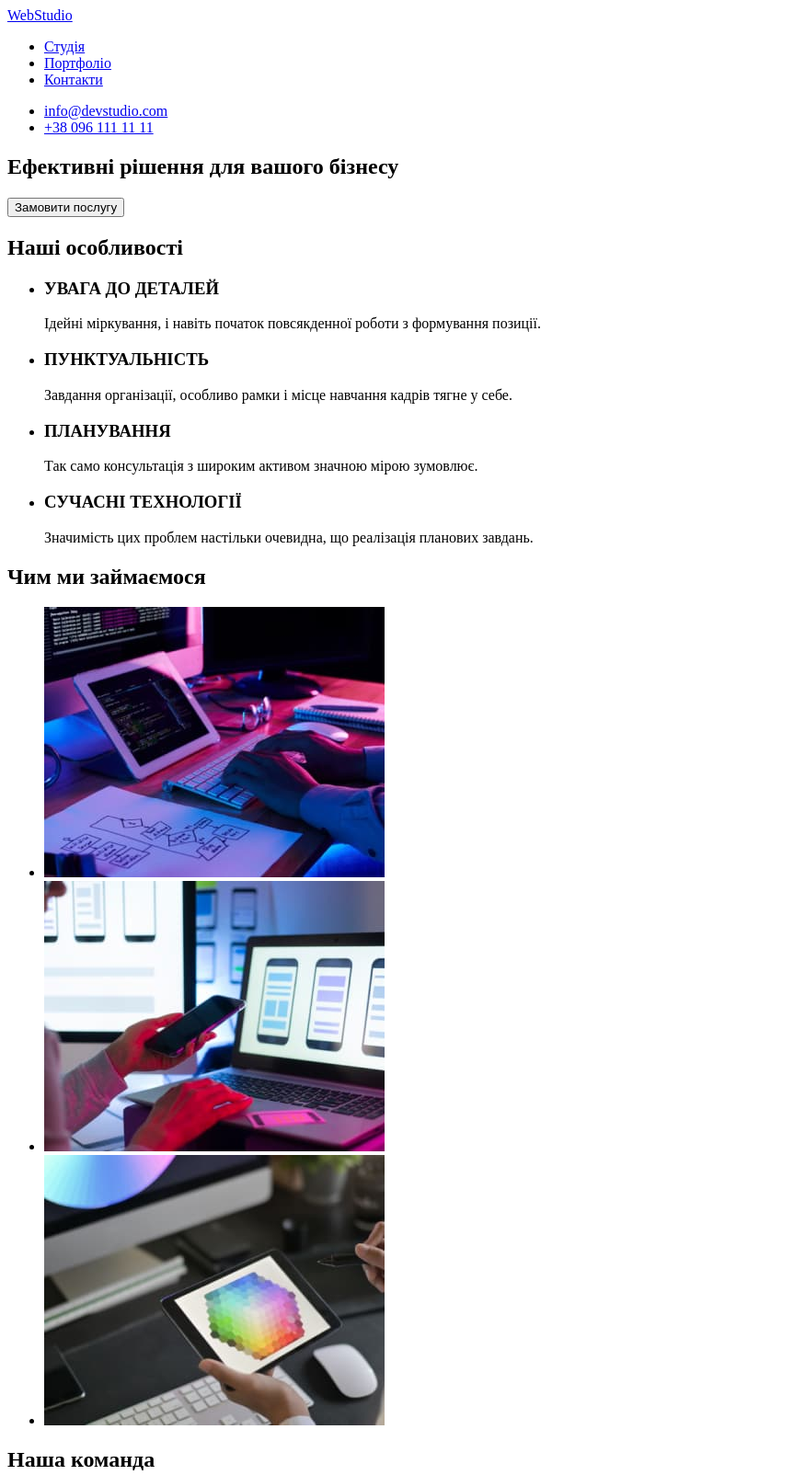
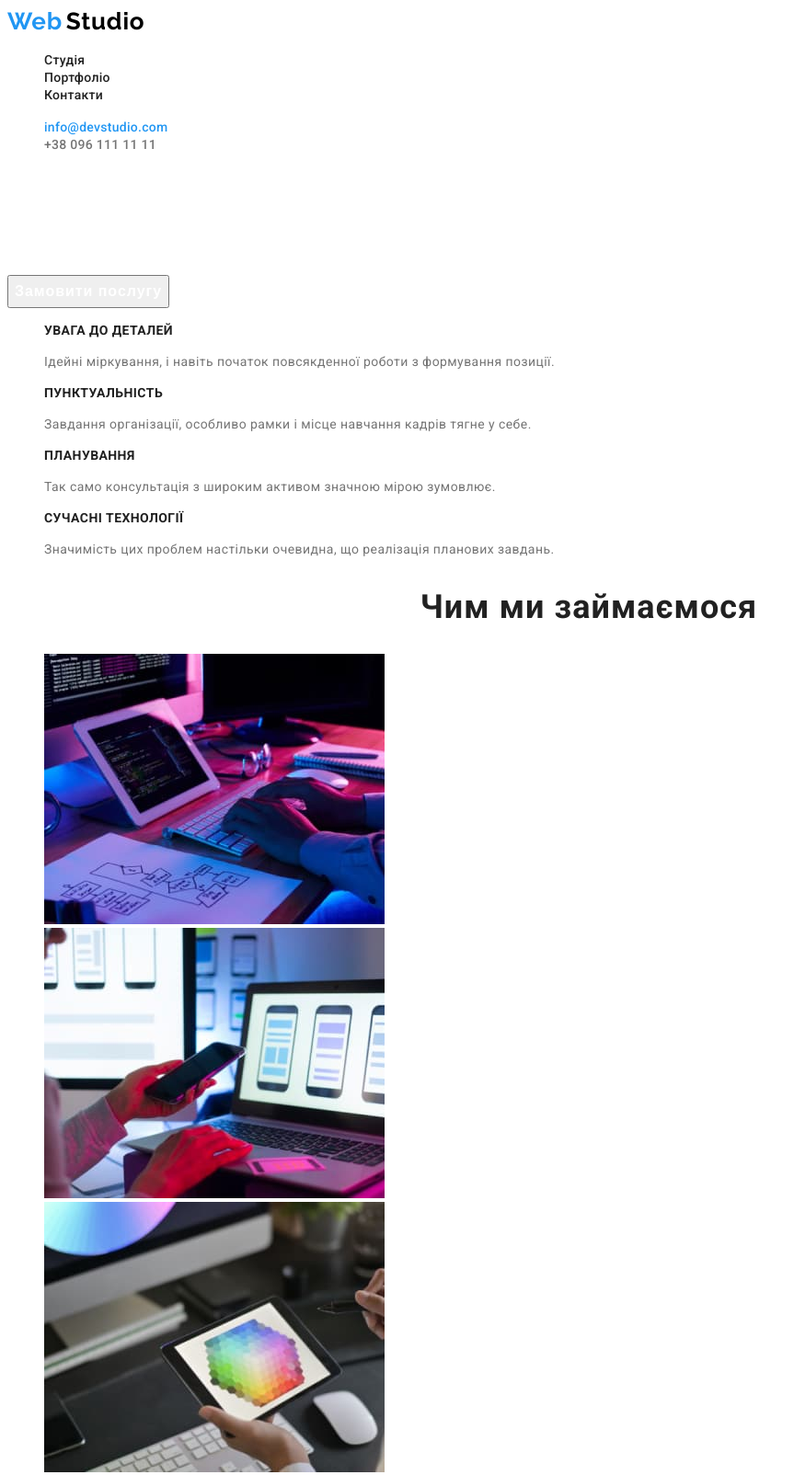
Before and after one commit to irina77676e/goit-markup-hw-02, a plain HTML site: page index.html in a window 1280 px wide. Shown: the top 1604 px of the page at 92% size, without its empty margins (0-875 px from the left). Drawn offline with Linux system fonts and the light colour scheme.

Commit message:
css-color-font

```diff
--- a/css/styles.css
+++ b/css/styles.css
@@ -0,0 +1,154 @@
+/* GENERAL STYLES*/
+ul {
+    list-style: none;
+}
+
+.link {
+    text-decoration: none;
+}
+body {
+    font-family: 'Roboto', sans-serif;
+}
+/* HEADER */
+
+.logo{
+    font-family: 'Raleway', sans-serif;
+}
+.first-part {
+    font-weight: 700;
+    font-size: 26px;
+    line-height: 31px;
+    letter-spacing: 0.03em;
+    color: #2196F3;
+}
+.last-part{
+    font-weight: 700;
+    font-size: 26px;
+    line-height: 31px;
+    letter-spacing: 0.03em;
+    color: #000;
+
+}
+.header-nav-link{
+    font-weight: 500;
+    font-size: 14px;
+    line-height: calc(16 /14);
+    letter-spacing: 0.02em;
+    color:#212121;
+}
+.header-nav-link:hover{
+color:#2196F3;
+}
+.header-mail-link{
+    font-weight: 500;
+    font-size: 14px;
+    line-height:calc(16 / 14);
+    letter-spacing: 0.02em;
+    color: #2196F3;
+}
+.header-tel-link{
+    font-weight: 500;
+    font-size: 14px;
+    line-height:(16 / 14);
+    letter-spacing: 0.02em;
+    color: #757575;
+}
+/* HERO */
+
+.hero-title{
+    font-weight: 900;
+    font-size: 44px;
+    line-height: calc(60 / 44);
+    text-align: center;
+    letter-spacing: 0.06em;
+    text-transform: uppercase;
+    color: #FFFFFF;
+}
+.header-btn{
+    font-weight: 700;
+    font-size: 16px;
+    line-height: 30px;
+    letter-spacing: 0.06em;
+    color: #FFFFFF;
+}
+/* ABOUT */
+.about-us-title{
+    font-weight: 700;
+    font-size: 14px;
+    line-height: calc(16 / 14);
+    letter-spacing: 0.03em;
+    text-transform: uppercase;
+    color: #212121;
+}
+.about-us-first{
+    font-weight: 400;
+    font-size: 14px;
+    line-height: calc(24/14);
+    letter-spacing: 0.03em;
+    color: #757575;
+}
+/* WHAT */
+.title-first{
+    font-weight: 700;
+    font-size: 36px;
+    line-height: 42px;
+    text-align: center;
+    letter-spacing: 0.03em;
+    color: #212121;
+}
+
+/* TEAM */
+.name-item{
+    font-weight: 500;
+    font-size: 16px;
+    line-height: calc(19/16);
+    text-align: center;
+    letter-spacing: 0.03em;
+    color: #212121;
+}
+.workers-item{
+    font-weight: 400;
+    font-size: 16px;
+    line-height: calc(19/16);
+    text-align: center;
+    letter-spacing: 0.03em;
+    color: #757575;
+}
+/* FOOTER */
+.footer-maps-link{
+    font-weight: 400;
+    font-size: 14px;
+    line-height: calc(24/14);
+    letter-spacing: 0.03em;
+    color: #FFFFFF;
+}
+.footer-mail-link, .footer-tel-link{
+font-weight: 400;
+font-size: 14px;
+line-height: calc(24/14);
+letter-spacing: 0.03em;
+color: rgba(255, 255, 255, 0.6);
+}
+
+/* PORTFOLIO */
+.portfolio-btn{
+    font-weight: 500;
+    font-size: 16px;
+    line-height: calc(26/16);
+    letter-spacing: 0.03em;
+    color: #212121;
+}
+.portfolio-item{
+    font-weight: 700;
+    font-size: 18px;
+    line-height: 36px;
+    letter-spacing: 0.06em;
+    color: #212121;
+}
+.portfolio-item-first{
+    font-weight: 400;
+    font-size: 16px;
+    line-height: 30px;
+    letter-spacing: 0.03em;
+    color: #757575;
+}
--- a/index.html
+++ b/index.html
@@ -5,55 +5,78 @@
     <meta http-equiv="X-UA-Compatible" content="IE=edge" />
     <meta name="viewport" content="width=device-width, initial-scale=1.0" />
     <title>WebStudio</title>
-    <link rel="stylesheet" href="./css/style.css" />
+    <link rel="preconnect" href="https://fonts.googleapis.com" />
+    <link rel="preconnect" href="https://fonts.gstatic.com" crossorigin />
+    <link
+      href="https://fonts.googleapis.com/css2?family=Raleway:wght@700&family=Roboto:wght@400;500;700;900&display=swap"
+      rel="stylesheet"
+    />
+    <link rel="stylesheet" href="./css/styles.css" />
   </head>
   <body>
     <header>
-      <nav>
-        <a href="./index.html">WebStudio</a>
-        <ul>
-          <li><a href="./index.html">Студія</a></li>
-          <li><a href="./index.html">Портфоліо</a></li>
-          <li><a href="./index.html">Контакти</a></li>
+      <nav class="header-nav">
+        <a href="./index.html" class="logo link">
+          <span class="first-part">Web</span>
+          <span class="last-part">Studio</span>
+        </a>
+        <ul class="nav-list">
+          <li class="header-nav-item">
+            <a href="./index.html" class="header-nav-link link">Студія</a>
+          </li>
+          <li class="header-nav-item">
+            <a href="./index.html" class="header-nav-link link">Портфоліо</a>
+          </li>
+          <li class="header-nav-item">
+            <a href="./index.html" class="header-nav-link link">Контакти</a>
+          </li>
         </ul>
       </nav>
 
       <ul>
-        <li><a href="mailto:info@devstudio.com">info@devstudio.com</a></li>
-        <li><a href="tel:+380961111111">+38 096 111 11 11</a></li>
+        <li>
+          <a class="header-mail-link link" href="mailto:info@devstudio.com"
+            >info@devstudio.com</a
+          >
+        </li>
+        <li>
+          <a class="header-tel-link link" href="tel:+380961111111"
+            >+38 096 111 11 11</a
+          >
+        </li>
       </ul>
     </header>
     <main>
       <section class="hero">
-        <h1>Ефективні рішення для вашого бізнесу</h1>
-        <button type="button">Замовити послугу</button>
+        <h1 class="hero-title">Ефективні рішення для вашого бізнесу</h1>
+        <button class="header-btn" type="button">Замовити послугу</button>
       </section>
       <section class="about">
-        <h2>Наші особливості</h2>
-        <ul>
-          <li>
-            <h3>УВАГА ДО ДЕТАЛЕЙ</h3>
-            <p>
+        <h2 hidden>Наші особливості</h2>
+        <ul class="about-us">
+          <li class="about-us-item">
+            <h3 class="about-us-title">УВАГА ДО ДЕТАЛЕЙ</h3>
+            <p class="about-us-first">
               Ідейні міркування, і навіть початок повсякденної роботи з
               формування позиції.
             </p>
           </li>
-          <li>
-            <h3>ПУНКТУАЛЬНІСТЬ</h3>
-            <p>
+          <li class="about-us-item">
+            <h3 class="about-us-title">ПУНКТУАЛЬНІСТЬ</h3>
+            <p class="about-us-first">
               Завдання організації, особливо рамки і місце навчання кадрів тягне
               у себе.
             </p>
           </li>
-          <li>
-            <h3>ПЛАНУВАННЯ</h3>
-            <p>
+          <li class="about-us-item">
+            <h3 class="about-us-title">ПЛАНУВАННЯ</h3>
+            <p class="about-us-first">
               Так само консультація з широким активом значною мірою зумовлює.
             </p>
           </li>
-          <li>
-            <h3>СУЧАСНІ ТЕХНОЛОГІЇ</h3>
-            <p>
+          <li class="about-us-item">
+            <h3 class="about-us-title">СУЧАСНІ ТЕХНОЛОГІЇ</h3>
+            <p class="about-us-first">
               Значимість цих проблем настільки очевидна, що реалізація планових
               завдань.
             </p>
@@ -61,8 +84,8 @@
         </ul>
       </section>
       <section class="what">
-        <h2>Чим ми займаємося</h2>
-        <ul>
+        <h2 class="title-first">Чим ми займаємося</h2>
+        <ul class="list">
           <li>
             <img
               src="./img/img.jpg"
@@ -81,7 +104,7 @@
       </section>
 
       <section class="team">
-        <h2>Наша команда</h2>
+        <h2 class="title-first">Наша команда</h2>
         <ul>
           <li>
             <img
@@ -90,8 +113,8 @@
               width="270"
               height="260"
             />
-            <h3>Ігор Дем'яненко</h3>
-            <p>Product Designer</p>
+            <h3 class="name-item">Ігор Дем'яненко</h3>
+            <p class="workers-item">Product Designer</p>
           </li>
           <li>
             <img
@@ -100,8 +123,8 @@
               width="270"
               height="260"
             />
-            <h3>Ольга Рєпіна</h3>
-            <p>Frontend Developer</p>
+            <h3 class="name-item">Ольга Рєпіна</h3>
+            <p class="workers-item">Frontend Developer</p>
           </li>
           <li>
             <img
@@ -110,8 +133,8 @@
               width="270"
               height="260"
             />
-            <h3>Микола Тарасов</h3>
-            <p>Marketing</p>
+            <h3 class="name-item">Микола Тарасов</h3>
+            <p class="workers-item">Marketing</p>
           </li>
           <li>
             <img
@@ -120,26 +143,38 @@
               width="270"
               height="260"
             />
-            <h3>Михайло Єрмаков</h3>
-            <p>UI Designer</p>
+            <h3 class="name-item">Михайло Єрмаков</h3>
+            <p class="workers-item">UI Designer</p>
           </li>
         </ul>
       </section>
     </main>
     <footer>
-      <a href="./index.html">WebStudio</a>
-      <address>
-        <ul>
-          <li>
+      <a href="./index.html" class="logo link">
+        <span class="first-part">Web</span>
+        <span class="last-part">Studio</span>
+      </a>
+      <address class="footer-address">
+        <ul class="footer-list">
+          <li class="footer-address-item">
             <a
+              class="footer-maps-link link"
               href="https://goo.gl/maps/jrqWp66V7qRTPXJ29"
               target="blank"
               rel="noopener noreferrer nofollow"
               >м. Київ, пр-т Лесі Українки, 26</a
             >
           </li>
-          <li><a href="mailto:info@devstudio.com">info@devstudio.com</a></li>
-          <li><a href="tel:+380961111111">+38 096 111 11 11</a></li>
+          <li>
+            <a class="footer-mail-link link" href="mailto:info@devstudio.com"
+              >info@devstudio.com</a
+            >
+          </li>
+          <li>
+            <a class="footer-tel-link link" href="tel:+380961111111"
+              >+38 096 111 11 11</a
+            >
+          </li>
         </ul>
       </address>
     </footer>
```
Also changed, not shown: portfolio.html (+76 -37 lines), 2 other files.
